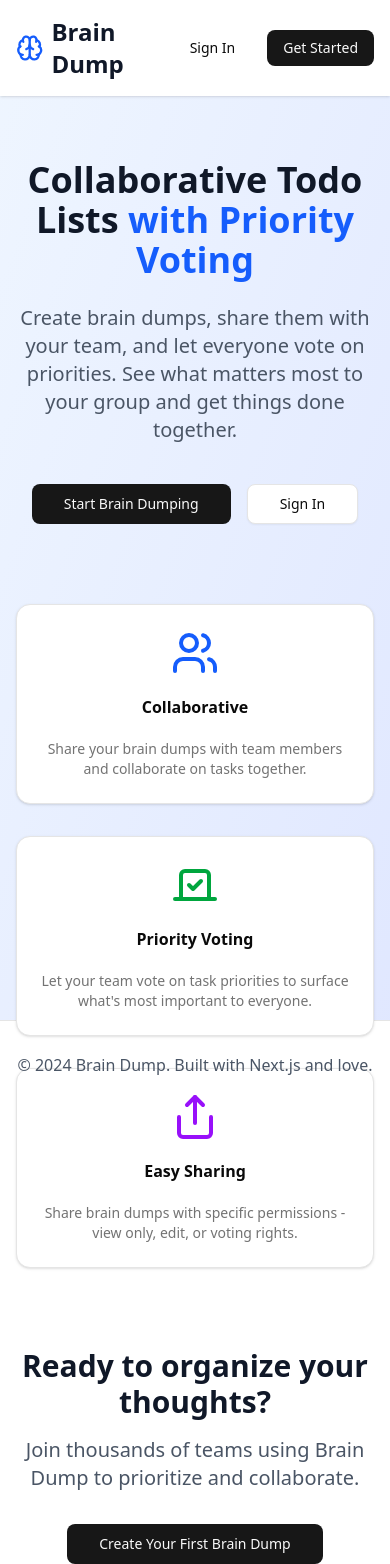
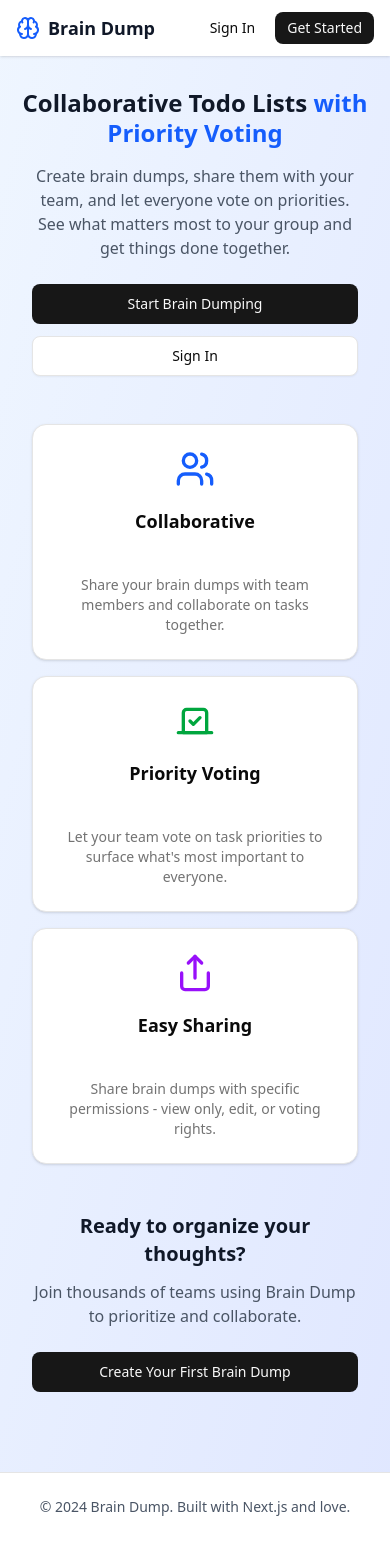
Before and after one commit to Rynhardt5/brain-dump, a Next.js app: page / in a window 390 px wide. After the commit the page ends 1541 px from the top, so only its background shows below. Built offline with nearby package versions, Linux system fonts and the light colour scheme; no server answers.

Commit message:
Fix Vercel build by removing turbopack from production build

```diff
--- a/src/app/page.tsx
+++ b/src/app/page.tsx
@@ -39,15 +39,15 @@
       {/* Header */}
       <header className="bg-white shadow-sm">
         <div className="max-w-7xl mx-auto px-4 sm:px-6 lg:px-8">
-          <div className="flex justify-between items-center py-4">
+          <div className="flex justify-between items-center py-3 sm:py-4">
             <div className="flex items-center">
-              <Brain className="w-8 h-8 text-blue-600 mr-2" />
-              <h1 className="text-2xl font-bold text-gray-900">Brain Dump</h1>
+              <Brain className="w-6 h-6 sm:w-8 sm:h-8 text-blue-600 mr-2" />
+              <h1 className="text-lg sm:text-2xl font-bold text-gray-900">Brain Dump</h1>
             </div>
-            <div className="flex items-center space-x-4">
+            <div className="flex items-center space-x-2 sm:space-x-4">
               {session?.user ? (
                 <>
-                  <div className="flex items-center space-x-3">
+                  <div className="hidden sm:flex items-center space-x-3">
                     <span className="text-sm text-gray-600">
                       Welcome back,{' '}
                       <span className="font-medium">
@@ -58,28 +58,30 @@
                   <Link href="/dashboard">
                     <Button
                       variant="ghost"
-                      className="flex items-center space-x-2"
+                      size="sm"
+                      className="flex items-center space-x-1 sm:space-x-2"
                     >
                       <LayoutDashboard className="w-4 h-4" />
-                      <span>Dashboard</span>
+                      <span className="hidden sm:inline">Dashboard</span>
                     </Button>
                   </Link>
                   <Button
                     variant="outline"
+                    size="sm"
                     onClick={handleLogout}
-                    className="flex items-center space-x-2"
+                    className="flex items-center space-x-1 sm:space-x-2"
                   >
                     <LogOut className="w-4 h-4" />
-                    <span>Logout</span>
+                    <span className="hidden sm:inline">Logout</span>
                   </Button>
                 </>
               ) : (
                 <>
                   <Link href="/auth/signin">
-                    <Button variant="ghost">Sign In</Button>
+                    <Button variant="ghost" size="sm">Sign In</Button>
                   </Link>
                   <Link href="/auth/signin">
-                    <Button>Get Started</Button>
+                    <Button size="sm">Get Started</Button>
                   </Link>
                 </>
               )}
@@ -89,24 +91,24 @@
       </header>
 
       {/* Hero Section */}
-      <main className="max-w-7xl mx-auto px-4 sm:px-6 lg:px-8 py-16 h-screen">
+      <main className="max-w-7xl mx-auto px-4 sm:px-6 lg:px-8 py-8 sm:py-16 min-h-screen">
         <div className="text-center">
           {session?.user ? (
             <>
-              <h1 className="text-4xl font-bold text-gray-900 sm:text-6xl">
+              <h1 className="text-2xl sm:text-4xl lg:text-6xl font-bold text-gray-900 leading-tight">
                 Welcome back to
                 <span className="text-blue-600"> Brain Dump</span>
               </h1>
-              <p className="mt-6 text-xl text-gray-600 max-w-3xl mx-auto">
+              <p className="mt-4 sm:mt-6 text-base sm:text-xl text-gray-600 max-w-3xl mx-auto px-4">
                 Ready to continue organizing your thoughts? Access your
                 dashboard to manage your brain dumps and collaborate with your
                 team.
               </p>
-              <div className="mt-10 flex justify-center space-x-4">
-                <Link href="/dashboard">
+              <div className="mt-6 sm:mt-10 flex flex-col sm:flex-row justify-center items-center space-y-3 sm:space-y-0 sm:space-x-4 px-4">
+                <Link href="/dashboard" className="w-full sm:w-auto">
                   <Button
                     size="lg"
-                    className="px-8 py-3 flex items-center space-x-2"
+                    className="w-full sm:w-auto px-6 sm:px-8 py-3 flex items-center justify-center space-x-2"
                   >
                     <LayoutDashboard className="w-5 h-5" />
                     <span>Go to Dashboard</span>
@@ -115,7 +117,7 @@
                 <Button
                   variant="outline"
                   size="lg"
-                  className="px-8 py-3 flex items-center space-x-2"
+                  className="w-full sm:w-auto px-6 sm:px-8 py-3 flex items-center justify-center space-x-2"
                   onClick={handleLogout}
                 >
                   <LogOut className="w-5 h-5" />
@@ -125,23 +127,23 @@
             </>
           ) : (
             <>
-              <h1 className="text-4xl font-bold text-gray-900 sm:text-6xl">
+              <h1 className="text-2xl sm:text-4xl lg:text-6xl font-bold text-gray-900 leading-tight">
                 Collaborative Todo Lists
                 <span className="text-blue-600"> with Priority Voting</span>
               </h1>
-              <p className="mt-6 text-xl text-gray-600 max-w-3xl mx-auto">
+              <p className="mt-4 sm:mt-6 text-base sm:text-xl text-gray-600 max-w-3xl mx-auto px-4">
                 Create brain dumps, share them with your team, and let everyone
                 vote on priorities. See what matters most to your group and get
                 things done together.
               </p>
-              <div className="mt-10 flex justify-center space-x-4">
-                <Link href="/auth/signin">
-                  <Button size="lg" className="px-8 py-3">
+              <div className="mt-6 sm:mt-10 flex flex-col sm:flex-row justify-center items-center space-y-3 sm:space-y-0 sm:space-x-4 px-4">
+                <Link href="/auth/signin" className="w-full sm:w-auto">
+                  <Button size="lg" className="w-full sm:w-auto px-6 sm:px-8 py-3">
                     Start Brain Dumping
                   </Button>
                 </Link>
-                <Link href="/auth/signin">
-                  <Button variant="outline" size="lg" className="px-8 py-3">
+                <Link href="/auth/signin" className="w-full sm:w-auto">
+                  <Button variant="outline" size="lg" className="w-full sm:w-auto px-6 sm:px-8 py-3">
                     Sign In
                   </Button>
                 </Link>
@@ -151,15 +153,15 @@
         </div>
 
         {/* Features */}
-        <div className="mt-20">
-          <div className="grid grid-cols-1 md:grid-cols-3 gap-8">
+        <div className="mt-12 sm:mt-20 px-4">
+          <div className="grid grid-cols-1 sm:grid-cols-2 lg:grid-cols-3 gap-4 sm:gap-6 lg:gap-8">
             <Card className="text-center">
-              <CardHeader>
-                <Users className="w-12 h-12 text-blue-600 mx-auto mb-4" />
-                <CardTitle>Collaborative</CardTitle>
+              <CardHeader className="pb-4">
+                <Users className="w-10 h-10 sm:w-12 sm:h-12 text-blue-600 mx-auto mb-3 sm:mb-4" />
+                <CardTitle className="text-lg sm:text-xl">Collaborative</CardTitle>
               </CardHeader>
-              <CardContent>
-                <CardDescription>
+              <CardContent className="pt-0">
+                <CardDescription className="text-sm sm:text-base">
                   Share your brain dumps with team members and collaborate on
                   tasks together.
                 </CardDescription>
@@ -167,25 +169,25 @@
             </Card>
 
             <Card className="text-center">
-              <CardHeader>
-                <Vote className="w-12 h-12 text-green-600 mx-auto mb-4" />
-                <CardTitle>Priority Voting</CardTitle>
+              <CardHeader className="pb-4">
+                <Vote className="w-10 h-10 sm:w-12 sm:h-12 text-green-600 mx-auto mb-3 sm:mb-4" />
+                <CardTitle className="text-lg sm:text-xl">Priority Voting</CardTitle>
               </CardHeader>
-              <CardContent>
-                <CardDescription>
+              <CardContent className="pt-0">
+                <CardDescription className="text-sm sm:text-base">
                   Let your team vote on task priorities to surface what&apos;s
                   most important to everyone.
                 </CardDescription>
               </CardContent>
             </Card>
 
-            <Card className="text-center">
-              <CardHeader>
-                <Share className="w-12 h-12 text-purple-600 mx-auto mb-4" />
-                <CardTitle>Easy Sharing</CardTitle>
+            <Card className="text-center sm:col-span-2 lg:col-span-1">
+              <CardHeader className="pb-4">
+                <Share className="w-10 h-10 sm:w-12 sm:h-12 text-purple-600 mx-auto mb-3 sm:mb-4" />
+                <CardTitle className="text-lg sm:text-xl">Easy Sharing</CardTitle>
               </CardHeader>
-              <CardContent>
-                <CardDescription>
+              <CardContent className="pt-0">
+                <CardDescription className="text-sm sm:text-base">
                   Share brain dumps with specific permissions - view only, edit,
                   or voting rights.
                 </CardDescription>
@@ -196,16 +198,16 @@
 
         {/* CTA Section */}
         {!session?.user && (
-          <div className="mt-20 text-center">
-            <h2 className="text-3xl font-bold text-gray-900 mb-4">
+          <div className="mt-12 sm:mt-20 text-center px-4">
+            <h2 className="text-xl sm:text-3xl font-bold text-gray-900 mb-3 sm:mb-4">
               Ready to organize your thoughts?
             </h2>
-            <p className="text-xl text-gray-600 mb-8">
+            <p className="text-base sm:text-xl text-gray-600 mb-6 sm:mb-8 max-w-2xl mx-auto">
               Join thousands of teams using Brain Dump to prioritize and
               collaborate.
             </p>
             <Link href="/auth/signin">
-              <Button size="lg" className="px-8 py-3">
+              <Button size="lg" className="w-full sm:w-auto px-6 sm:px-8 py-3">
                 Create Your First Brain Dump
               </Button>
             </Link>
@@ -214,10 +216,10 @@
       </main>
 
       {/* Footer */}
-      <footer className="bg-white border-t mt-20">
-        <div className="max-w-7xl mx-auto px-4 sm:px-6 lg:px-8 py-8">
+      <footer className="bg-white border-t mt-12 sm:mt-20">
+        <div className="max-w-7xl mx-auto px-4 sm:px-6 lg:px-8 py-6 sm:py-8">
           <div className="text-center text-gray-600">
-            <p>&copy; 2024 Brain Dump. Built with Next.js and love.</p>
+            <p className="text-sm sm:text-base">&copy; 2024 Brain Dump. Built with Next.js and love.</p>
           </div>
         </div>
       </footer>
```
